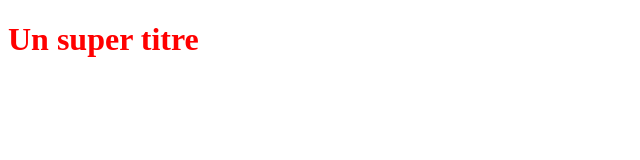
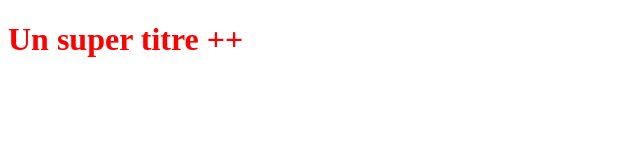
Before and after one commit to potityean/openclassroomproject, a plain HTML site: page index.html in a window 1280 px wide. Shown: the full height of the page, 0-640 px from the left. Drawn offline with Linux system fonts and the light colour scheme.

Commit message:
modification du titre h1

```diff
--- a/index.html
+++ b/index.html
@@ -5,6 +5,6 @@
    <link rel="stylesheet" type="text/css" href="styles.css">
 </head>
 <body>
-   <h1>Un super titre</h1>
+   <h1>Un super titre ++</h1>
 </body>
 </html>
```
